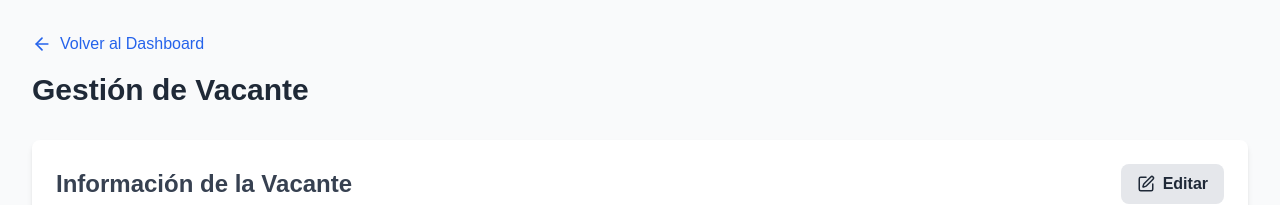
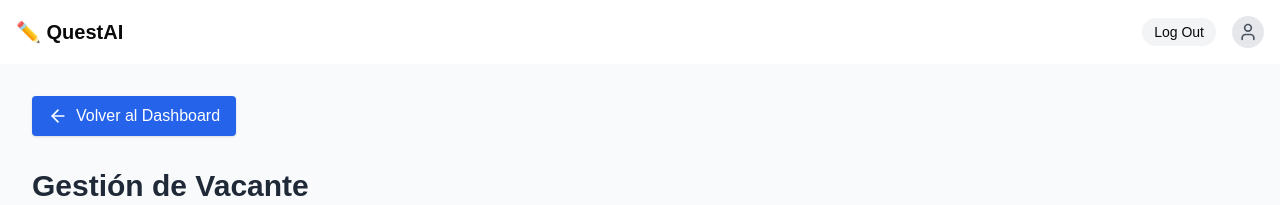
Before and after one commit to MauMG03/QuestIA, a Next.js app: page /vacantes/1 in a window 1280 px wide. Shown: the top 205 px of the page. Built offline with nearby package versions, Linux system fonts and the light colour scheme; no server answers; the database is empty.

Commit message:
Corregido header en pagina de vacantes

```diff
--- a/app/vacantes/[id]/page.tsx
+++ b/app/vacantes/[id]/page.tsx
@@ -8,6 +8,7 @@ import { firestore } from '../../../firebase/firebaseConfig';
 import { ArrowLeft, Edit, Save, X, Plus, User, Download } from 'lucide-react';
 import Link from 'next/link';
 import CrearCandidatoModal from '../../../components/CrearCandidatoModal';
+import Header from '@/components/Header';
 
 // --- Interfaces (sin cambios) ---
 interface Vacante {
@@ -123,6 +124,7 @@ export default function PaginaGestionVacante() {
 
   return (
     <>
+      <Header />
       <CrearCandidatoModal
         isOpen={isModalOpen}
         onClose={() => setIsModalOpen(false)}
@@ -132,9 +134,14 @@ export default function PaginaGestionVacante() {
 
       <div className="p-4 md:p-8 bg-gray-50 min-h-screen">
         <header className="mb-8">
-          <Link href="/" className="flex items-center gap-2 text-blue-600 hover:underline mb-4">
-            <ArrowLeft size={20} />
-            Volver al Dashboard
+          <Link href="/dashboard" className="flex items-center gap-2 text-blue-600 hover:underline mb-4">
+            <button
+                type="button"
+                className="flex items-center gap-2 px-4 py-2 bg-blue-600 text-white rounded hover:bg-blue-700 transition mb-4 shadow"
+              >
+                <ArrowLeft size={20} />
+                Volver al Dashboard
+              </button>
           </Link>
           <h1 className="text-3xl font-bold text-gray-800">Gestión de Vacante</h1>
           <p className="text-md text-gray-500">{vacante?.puesto}</p>
```
